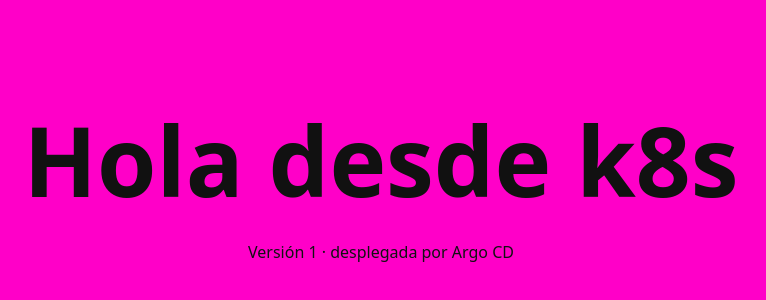
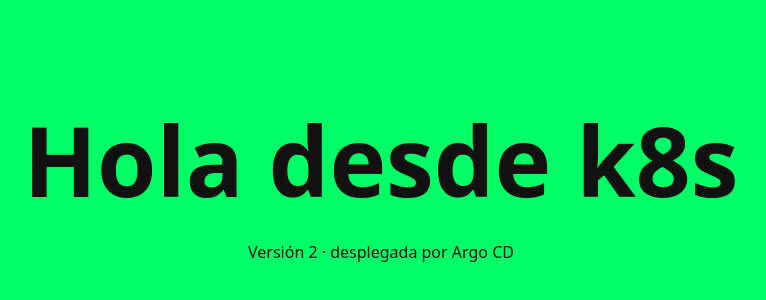
Before and after one commit to FabianCienC/hola-homelab, a plain HTML site: page index.html in a window 1280 px wide. Shown: the part 214-514 px from the top of the page, without its empty margins (259-1025 px from the left). Drawn offline with Linux system fonts and the light colour scheme.

Commit message:
backgroud green, version 2

```diff
--- a/index.html
+++ b/index.html
@@ -6,14 +6,14 @@
   <title>Hola homelab</title>
   <style>
     body { margin: 0; min-height: 100vh; display: grid; place-items: center;
-           background: #ff00c8; color: #111; font-family: system-ui, sans-serif; text-align: center; }
+           background: #00ff66; color: #111; font-family: system-ui, sans-serif; text-align: center; }
     h1 { font-size: clamp(2.5rem, 9vw, 6rem); margin: 0; }
   </style>
 </head>
 <body>
   <main>
     <h1>Hola desde k8s</h1>
-    <p>Versión 1 · desplegada por Argo CD</p>
+    <p>Versión 2 · desplegada por Argo CD</p>
   </main>
 </body>
 </html>
```
